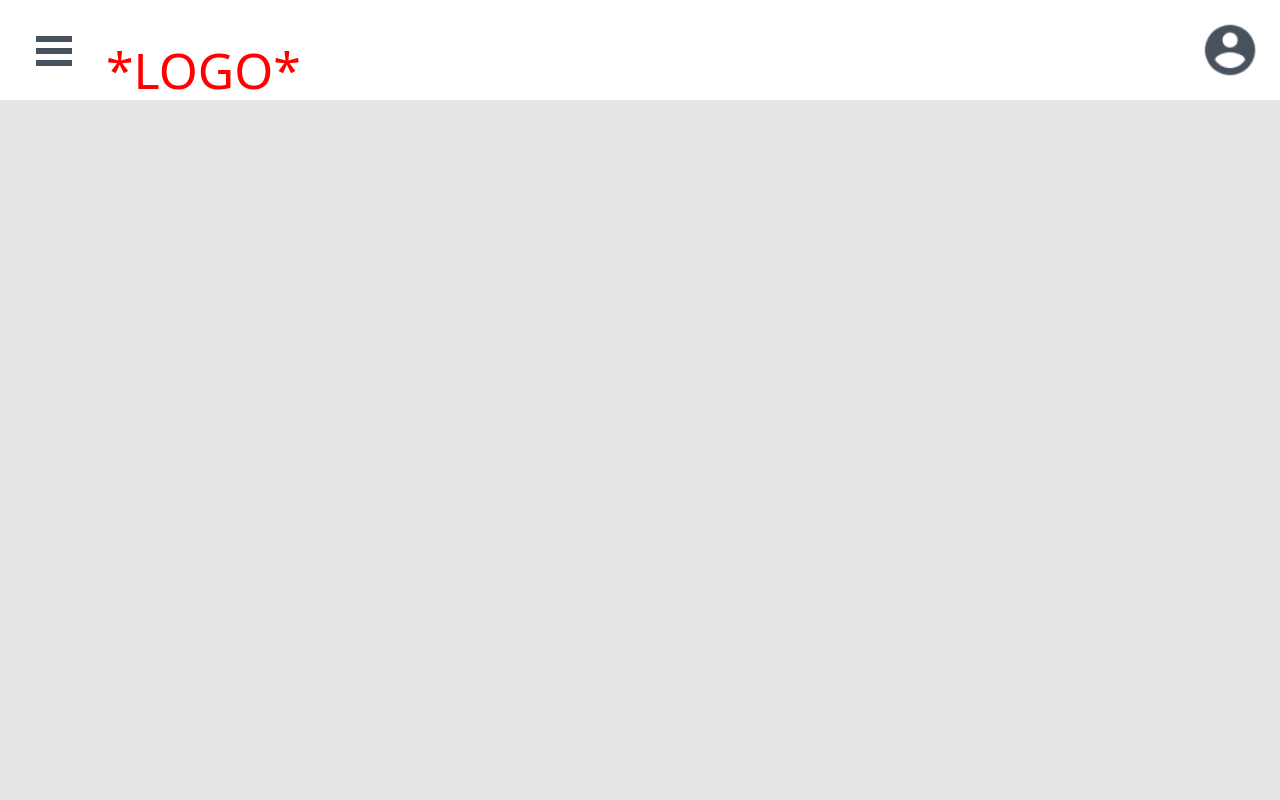
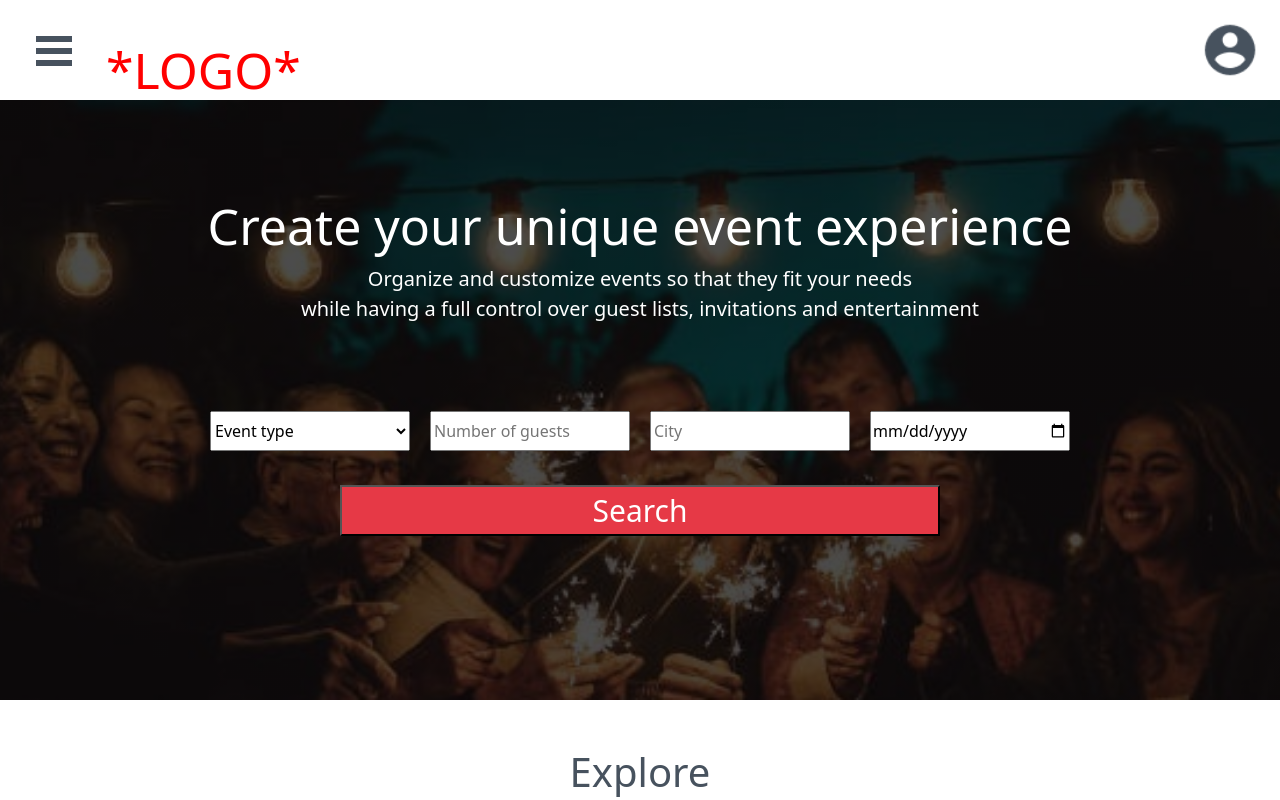
Before and after one commit to klindukhov/event-organiser, a React (Create React App) app: page / in a window 1280 px wide. Shown: the top 800 px of the page. Built offline with nearby package versions, Linux system fonts and the light colour scheme.

Commit message:
fixed landing page issues

```diff
--- a/src/components/HomePage.js
+++ b/src/components/HomePage.js
@@ -17,7 +17,7 @@
         <h2>
           Create your unique event experience
         </h2>
-        <p>Organize and customize events so that they fit your needs <br />
+        <p className="hpText">Organize and customize events so that they fit your needs <br />
           while having a full control over guest lists, invitations and entertainment</p>
         <br></br>
         <br></br>
@@ -34,7 +34,6 @@
         <input type="date" placeholder="dd/mm/yyyy"></input>
         <br></br>
         <br></br>
-
         <Link to='/signIn'>
           <button className="new-event-button"
             onMouseEnter={e => { e.target.style.cursor = "pointer"; }}
@@ -67,9 +66,8 @@
             <p className="p">Invite entertainers like DJs, musicians to help create an unique <br />atmosphere at your event as well as important additions to your <br />seminars llike enterpreters or DI’s </p>
           </div>
         </div>
-        <br/>
-        <br/>
-
+        <br />
+        <br />
       </div>
     </div>
   )
--- a/src/components/main/Header.js
+++ b/src/components/main/Header.js
@@ -6,7 +6,7 @@
 
 const Header = () => {
 return (
-  <div className="main">
+  <div className="mainH">
     <header>
       <Sidebar/>
           <Link to='/' className="logo">
--- a/src/styles/Header.css
+++ b/src/styles/Header.css
@@ -21,6 +21,6 @@
     margin-right: 20px;
     margin-left: 20px;
   }
-  .main{
+  .mainH{
     height: 100px;
   }
--- a/src/styles/HomePage.css
+++ b/src/styles/HomePage.css
@@ -11,7 +11,7 @@
     color: #ffffff;
     font-size: 50px;
   }
-  p{
+  .hpText{
     color: #ffffff;
     font-size: 20px;
   }
```
